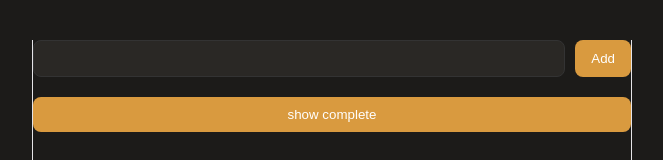
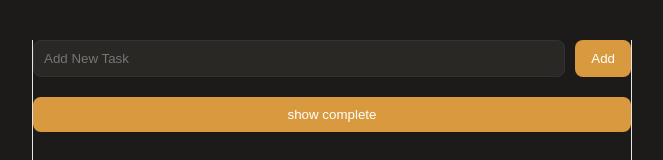
Before and after one commit to aboodsamad/Intern-abdelrahman-samad-todo-application, a React (Vite) app in the folder todo-application/: page / in a window 1280 px wide. Shown: the top 160 px of the page, without its empty margins (308-971 px from the left). Built offline with nearby package versions, Linux system fonts and the light colour scheme.

Commit message:
Last fixes on the project

```diff
--- a/todo-application/src/components/TodoApp.tsx
+++ b/todo-application/src/components/TodoApp.tsx
@@ -37,6 +37,7 @@ export function TodoApp() {
       <form className="add-form" onSubmit={addTaskk}>
         <input
           className="add-input"
+          placeholder="Add New Task"
           value={text}
           onChange={(e) => setText(e.target.value)}
         />
```
Also changed, not shown: 1 other file (tests, documents, lock files or other folders).
